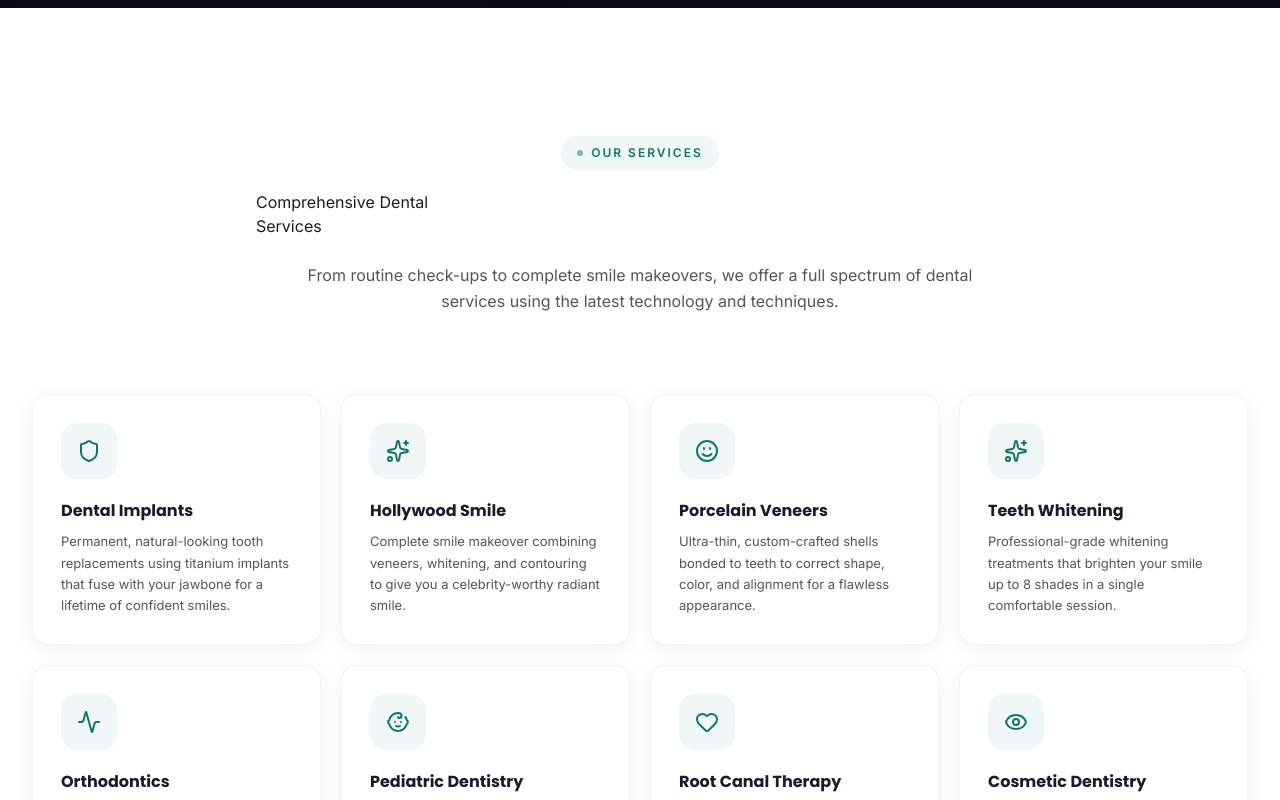
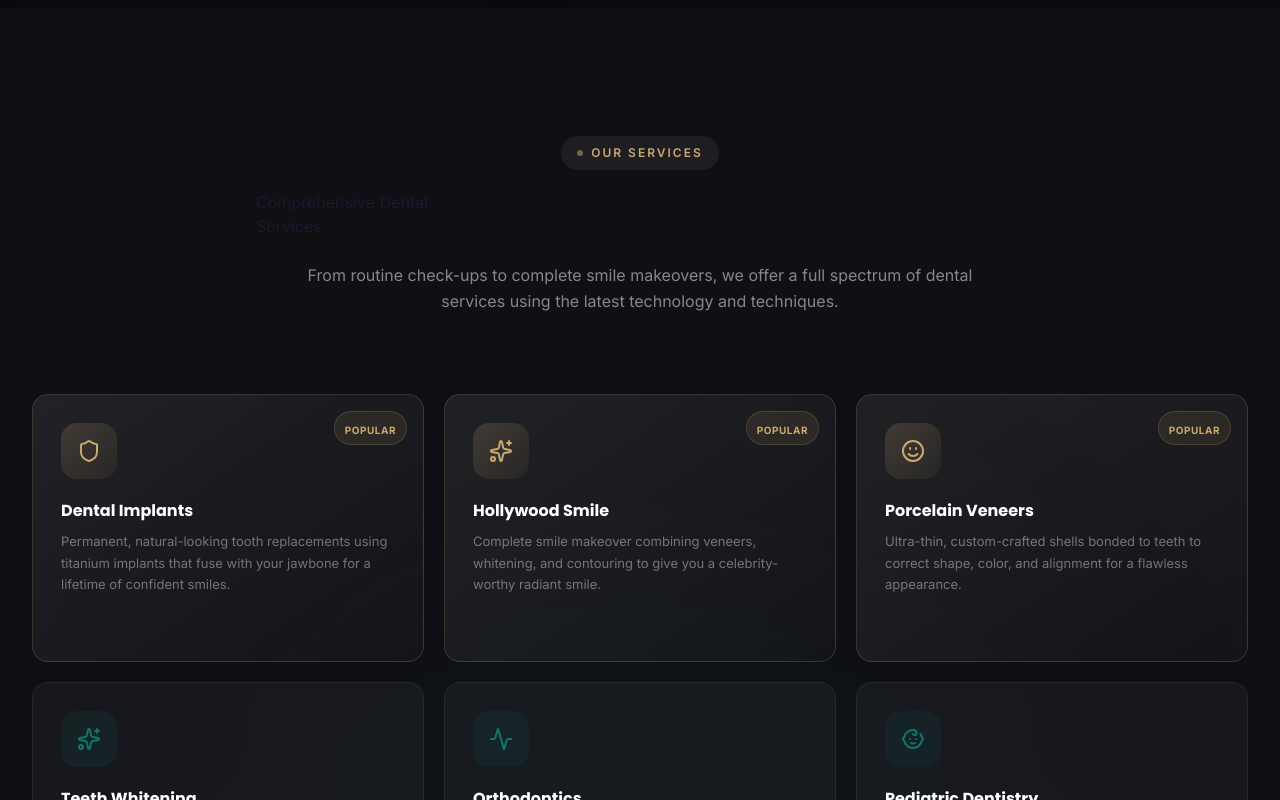
Before and after one commit to mmmelbahrawy55-beep/Dentist, a Next.js app: page / in a window 1280 px wide. Shown: the part 3140-3940 px from the top of the page. Built offline with nearby package versions, Linux system fonts and the light colour scheme.

Commit message:
Premium dark redesign of Services section with gold accents and hover effects

```diff
--- a/src/components/sections/Services.tsx
+++ b/src/components/sections/Services.tsx
@@ -1,6 +1,7 @@
 "use client";
 
 import { motion } from "framer-motion";
+import { ArrowRight } from "lucide-react";
 import ScrollReveal, { StaggerChildren, StaggerItem } from "@/components/ui/ScrollReveal";
 import { SplitText } from "@/components/ui/TextReveal";
 import { services } from "@/lib/data";
@@ -9,32 +10,93 @@ import { useLang } from "@/components/ui/LanguageProvider";
 export default function Services() {
   const { t } = useLang();
   return (
-    <section id="services" className="section-padding bg-white relative overflow-hidden">
+    <section id="services" className="section-padding bg-[#0F0F14] relative overflow-hidden">
+      {/* Background glow */}
+      <div className="absolute top-1/2 left-1/2 -translate-x-1/2 -translate-y-1/2 w-[800px] h-[600px] bg-[#0F766E]/[0.04] rounded-full blur-[150px] pointer-events-none" />
+
       <div className="max-w-[1400px] mx-auto relative z-10">
         <ScrollReveal>
           <div className="text-center max-w-3xl mx-auto mb-16 md:mb-20">
-            <span className="inline-flex items-center gap-2 px-4 py-2 rounded-full bg-[#0F766E]/[0.06] text-[#0F766E] text-[12px] font-semibold mb-5 tracking-[2px] uppercase"><span className="w-1.5 h-1.5 rounded-full bg-[#0F766E] animate-pulse" />{t.services.badge}</span>
-            <SplitText text={t.services.title1} tag="h2" className="text-[clamp(2rem,4vw,3rem)] font-bold font-[family-name:var(--font-heading)] text-[#1A1A2E] leading-tight" />
-            <SplitText text={t.services.title2} tag="h2" className="text-[clamp(2rem,4vw,3rem)] font-bold font-[family-name:var(--font-heading)] leading-tight text-gradient mt-1" delay={0.15} />
-            <p className="text-[16px] text-[#555] mt-6 leading-relaxed max-w-2xl mx-auto">{t.services.description}</p>
+            <span className="inline-flex items-center gap-2 px-4 py-2 rounded-full bg-white/[0.06] text-[#C9A96E] text-[12px] font-semibold mb-5 tracking-[2px] uppercase">
+              <span className="w-1.5 h-1.5 rounded-full bg-[#C9A96E] animate-pulse" />
+              {t.services.badge}
+            </span>
+            <SplitText text={t.services.title1} tag="h2" className="text-[clamp(2rem,4vw,3rem)] font-bold font-[family-name:var(--font-heading)] text-white leading-tight" />
+            <SplitText text={t.services.title2} tag="h2" className="text-[clamp(2rem,4vw,3rem)] font-bold font-[family-name:var(--font-heading)] leading-tight bg-gradient-to-r from-[#C9A96E] via-[#E8D5A8] to-[#C9A96E] bg-clip-text text-transparent mt-1" delay={0.15} />
+            <p className="text-[16px] text-white/50 mt-6 leading-relaxed max-w-2xl mx-auto">{t.services.description}</p>
           </div>
         </ScrollReveal>
-        <StaggerChildren stagger={0.08}>
-          <div className="grid sm:grid-cols-2 lg:grid-cols-4 gap-5">
-            {services.map((service) => {
+
+        <StaggerChildren stagger={0.06}>
+          <div className="grid sm:grid-cols-2 lg:grid-cols-3 gap-5">
+            {services.map((service, index) => {
               const Icon = service.icon;
+              const isFeatured = index < 3;
               return (
                 <StaggerItem key={service.title}>
-                  <motion.div whileHover={{ y: -6, scale: 1.02 }} transition={{ duration: 0.4 }} className="h-full bg-white rounded-2xl p-7 premium-shadow hover:premium-shadow-lg transition-all duration-500 group border border-[#EDE9E4]/50 cursor-pointer">
-                    <div className="w-14 h-14 rounded-2xl bg-[#0F766E]/[0.06] flex items-center justify-center mb-5 group-hover:bg-[#0F766E]/[0.1] transition-all duration-500 group-hover:scale-110"><Icon className="w-6 h-6 text-[#0F766E]" /></div>
-                    <h3 className="font-bold font-[family-name:var(--font-heading)] text-[#1A1A2E] mb-2 text-[16px]">{service.title}</h3>
-                    <p className="text-[13px] text-[#555] leading-relaxed">{service.description}</p>
+                  <motion.div
+                    whileHover={{ y: -8, scale: 1.02 }}
+                    transition={{ duration: 0.4 }}
+                    className={`h-full relative rounded-2xl p-7 transition-all duration-500 group cursor-pointer overflow-hidden ${
+                      isFeatured
+                        ? "bg-gradient-to-br from-white/[0.08] to-white/[0.02] border border-[#C9A96E]/20"
+                        : "bg-white/[0.04] border border-white/[0.06]"
+                    }`}
+                  >
+                    {/* Hover glow */}
+                    <div className={`absolute inset-0 opacity-0 group-hover:opacity-100 transition-opacity duration-500 ${
+                      isFeatured
+                        ? "bg-gradient-to-br from-[#C9A96E]/[0.08] to-transparent"
+                        : "bg-gradient-to-br from-[#0F766E]/[0.08] to-transparent"
+                    }`} />
+
+                    <div className="relative z-10">
+                      {/* Icon */}
+                      <div className={`w-14 h-14 rounded-2xl flex items-center justify-center mb-5 transition-all duration-500 group-hover:scale-110 ${
+                        isFeatured
+                          ? "bg-gradient-to-br from-[#C9A96E]/20 to-[#C9A96E]/5"
+                          : "bg-[#0F766E]/[0.1]"
+                      }`}>
+                        <Icon className={`w-6 h-6 ${isFeatured ? "text-[#C9A96E]" : "text-[#0F766E]"}`} />
+                      </div>
+
+                      {/* Content */}
+                      <h3 className="font-bold font-[family-name:var(--font-heading)] text-white mb-2 text-[16px]">
+                        {service.title}
+                      </h3>
+                      <p className="text-[13px] text-white/40 leading-relaxed mb-5">
+                        {service.description}
+                      </p>
+
+                      {/* Learn more link */}
+                      <div className="flex items-center gap-2 text-[12px] font-semibold tracking-wider uppercase opacity-0 group-hover:opacity-100 transition-all duration-500 translate-y-2 group-hover:translate-y-0">
+                        <span className={isFeatured ? "text-[#C9A96E]" : "text-[#0F766E]"}>{t.services.learnMore}</span>
+                        <ArrowRight className={`w-3.5 h-3.5 ${isFeatured ? "text-[#C9A96E]" : "text-[#0F766E]"}`} />
+                      </div>
+                    </div>
+
+                    {/* Featured badge */}
+                    {isFeatured && (
+                      <div className="absolute top-4 right-4 px-2.5 py-1 rounded-full bg-[#C9A96E]/10 border border-[#C9A96E]/20">
+                        <span className="text-[10px] font-bold text-[#C9A96E] tracking-wider uppercase">Popular</span>
+                      </div>
+                    )}
                   </motion.div>
                 </StaggerItem>
               );
             })}
           </div>
         </StaggerChildren>
+
+        {/* Bottom CTA */}
+        <ScrollReveal delay={0.3}>
+          <div className="mt-16 text-center">
+            <a href="#appointment" className="group inline-flex items-center gap-3 bg-gradient-to-r from-[#C9A96E] to-[#E8D5A8] text-[#0A0A0F] font-bold font-[family-name:var(--font-heading)] py-4 px-8 rounded-full text-[14px] transition-all duration-500 hover:shadow-[0_0_40px_rgba(201,169,110,0.3)] hover:scale-105">
+              {t.nav.bookAppointment}
+              <ArrowRight className="w-4 h-4 transition-transform group-hover:translate-x-1" />
+            </a>
+          </div>
+        </ScrollReveal>
       </div>
     </section>
   );
```
